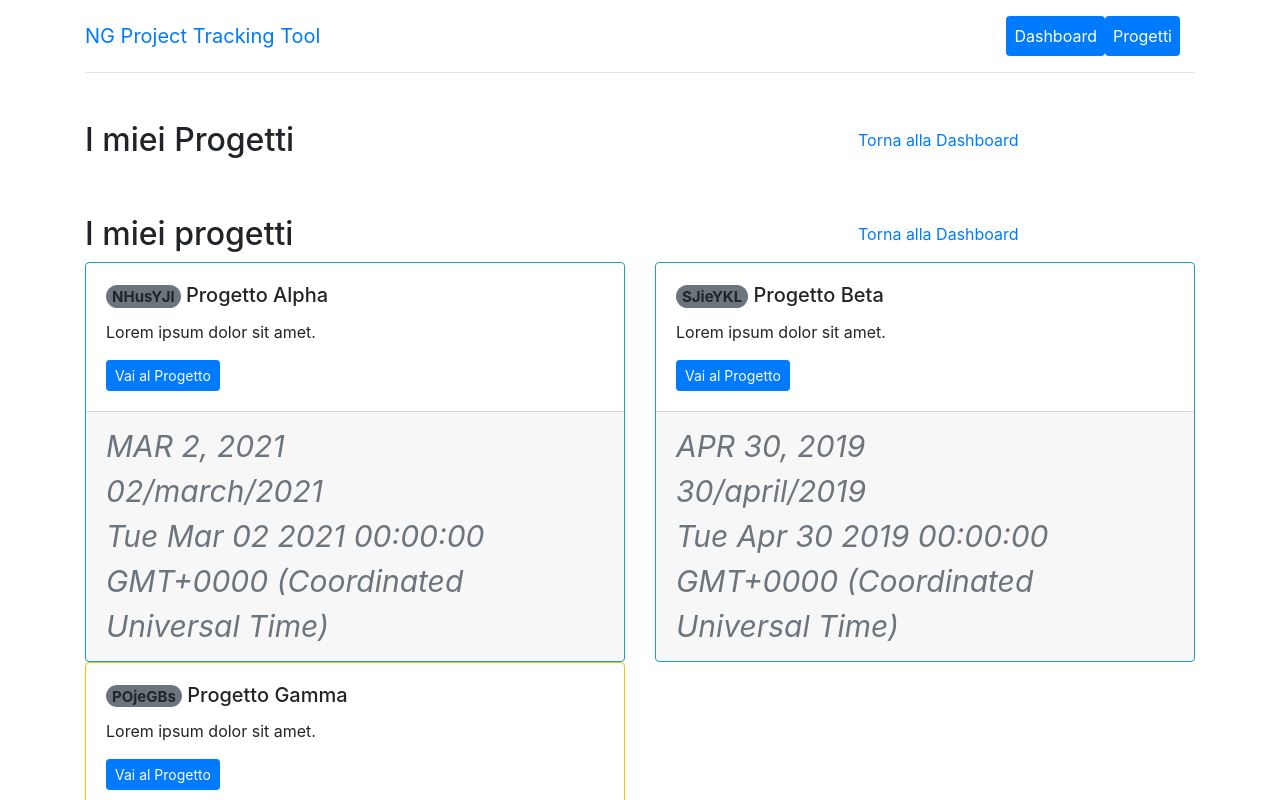
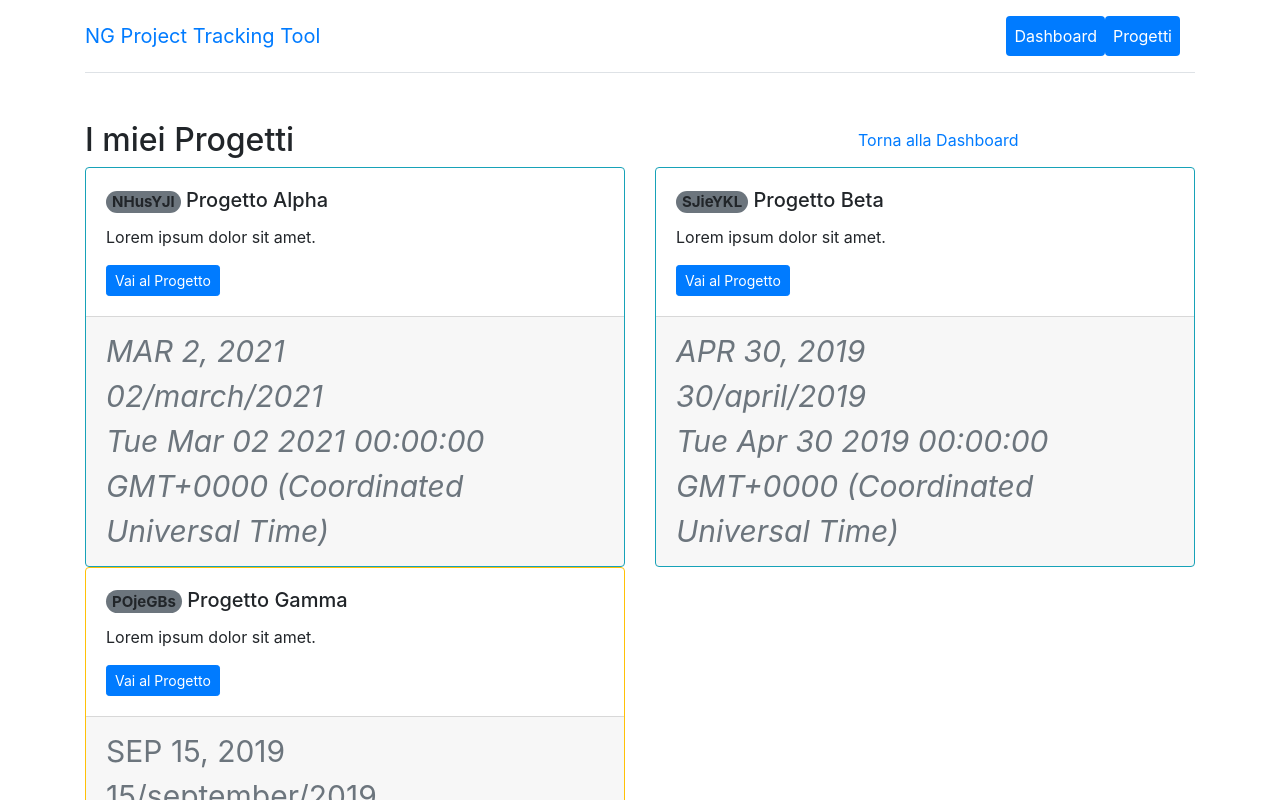
Before and after one commit to paolomax/progetto-prof-angular-corso, an Angular app: page /projects in a window 1280 px wide. Shown: the top 800 px of the page. Built offline with nearby package versions, Linux system fonts and the light colour scheme.

Commit message:
add button configuration via Input variables

```diff
--- a/src/app/project/project-container/project-container.component.html
+++ b/src/app/project/project-container/project-container.component.html
@@ -1,13 +1,10 @@
-<ngprj-section-header [title]="'I miei Progetti'"></ngprj-section-header>
+<!-- [buttonClass]="'btn-primary'" -->
 
-<div class="row mt-5">
-    <div class="col-8">
-        <h2>I miei progetti </h2>
-    </div>
-    <div class="col text-end">
-        <button class="btn btn-link" routerLink="/home">Torna alla Dashboard</button>
-    </div>
-</div>
+<ngprj-section-header
+  [title]="'I miei Progetti'"
+  [buttonLabel]="'Torna alla Dashboard'"
+  [buttonLink]="'/home'"
+></ngprj-section-header>
 
 <ngprj-project-list [projects] = "projects" (selected)="selectProject($event)"></ngprj-project-list>
 
--- a/src/app/shared/section-header/section-header.component.html
+++ b/src/app/shared/section-header/section-header.component.html
@@ -3,6 +3,6 @@
         <h2> {{title}} </h2>
     </div>
     <div class="col text-end">
-        <button class="btn btn-link" routerLink="/home">Torna alla Dashboard</button>
+        <button class="btn" [class]="buttonClass" routerLink="/home">{{buttonLabel}}</button>
     </div>
 </div>
--- a/src/app/shared/section-header/section-header.component.ts
+++ b/src/app/shared/section-header/section-header.component.ts
@@ -8,6 +8,12 @@ import { Component, Input, OnInit } from '@angular/core';
 export class SectionHeaderComponent implements OnInit {
   @Input() title = '';
 
+  @Input() buttonLabel = 'Vai a...';
+  @Input() buttonClass = 'btn-link';
+  @Input() buttonLink = '#';
+
+
+
   constructor() { }
 
   ngOnInit(): void {
```
